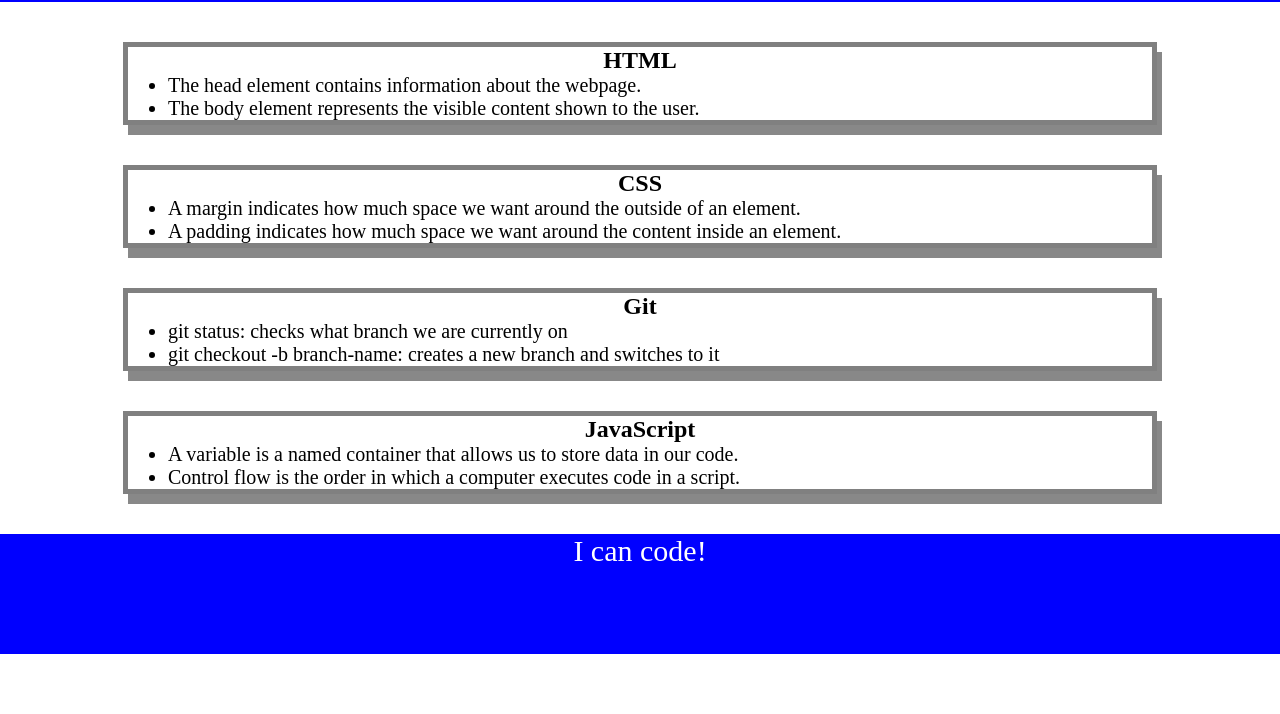
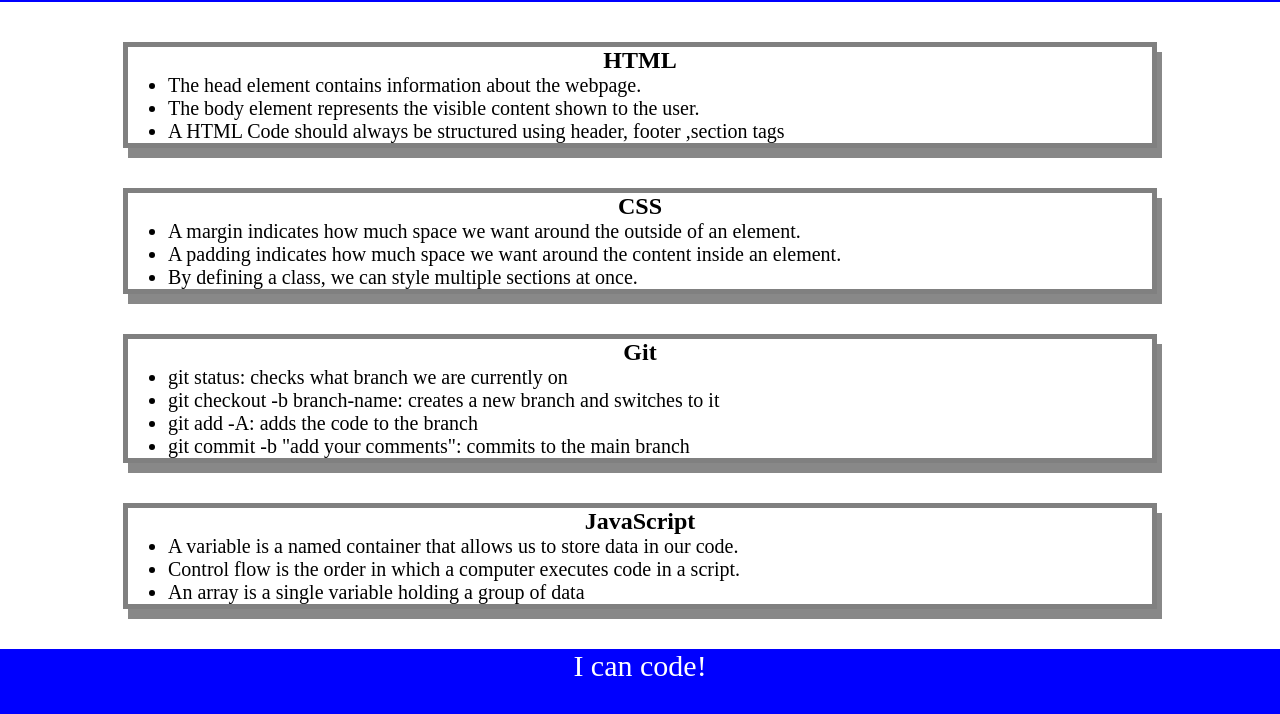
Before and after one commit to alexanderblk/prework-study-guide, a plain HTML site: page index.html in a window 1280 px wide. Shown: the part 118-832 px from the top of the page. Before the commit the page ends 800 px from the top, so only its background shows below. Drawn offline with Linux system fonts and the light colour scheme.

Commit message:
updated project README file

```diff
--- a/index.html
+++ b/index.html
@@ -19,6 +19,7 @@
         <ul>
           <li>The head element contains information about the webpage.</li>
           <li>The body element represents the visible content shown to the user.</li>
+          <li>A HTML Code should always be structured using header, footer ,section tags</li>
         </ul>
       </section>
 
@@ -27,6 +28,7 @@
         <ul>
           <li>A margin indicates how much space we want around the outside of an element.</li>
           <li>A padding indicates how much space we want around the content inside an element.</li>
+          <li>By defining a class, we can style multiple sections at once.</li>
         </ul>
       </section>
 
@@ -35,6 +37,8 @@
         <ul>
           <li>git status: checks what branch we are currently on</li>
           <li>git checkout -b branch-name: creates a new branch and switches to it</li>
+          <li>git add -A: adds the code to the branch</li>
+          <li>git commit -b "add your comments": commits to the main branch</li>
         </ul>
       </section>
 
@@ -43,6 +47,7 @@
         <ul>
             <li>A variable is a named container that allows us to store data in our code.</li>
             <li>Control flow is the order in which a computer executes code in a script.</li>
+            <li>An array is a single variable holding a group of data</li>
         </ul>
       </section>
     </main>
```
Also changed, not shown: 1 other file.
